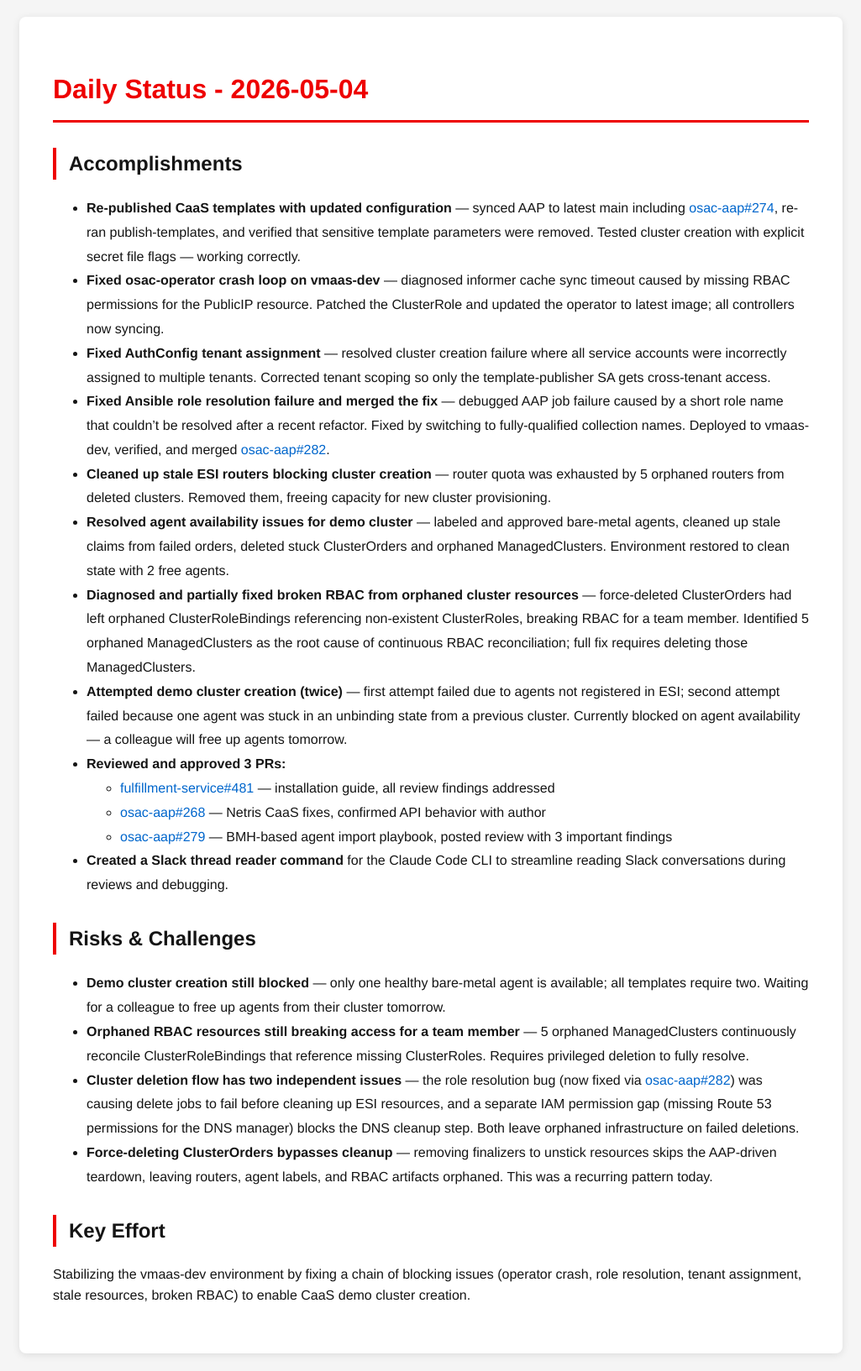
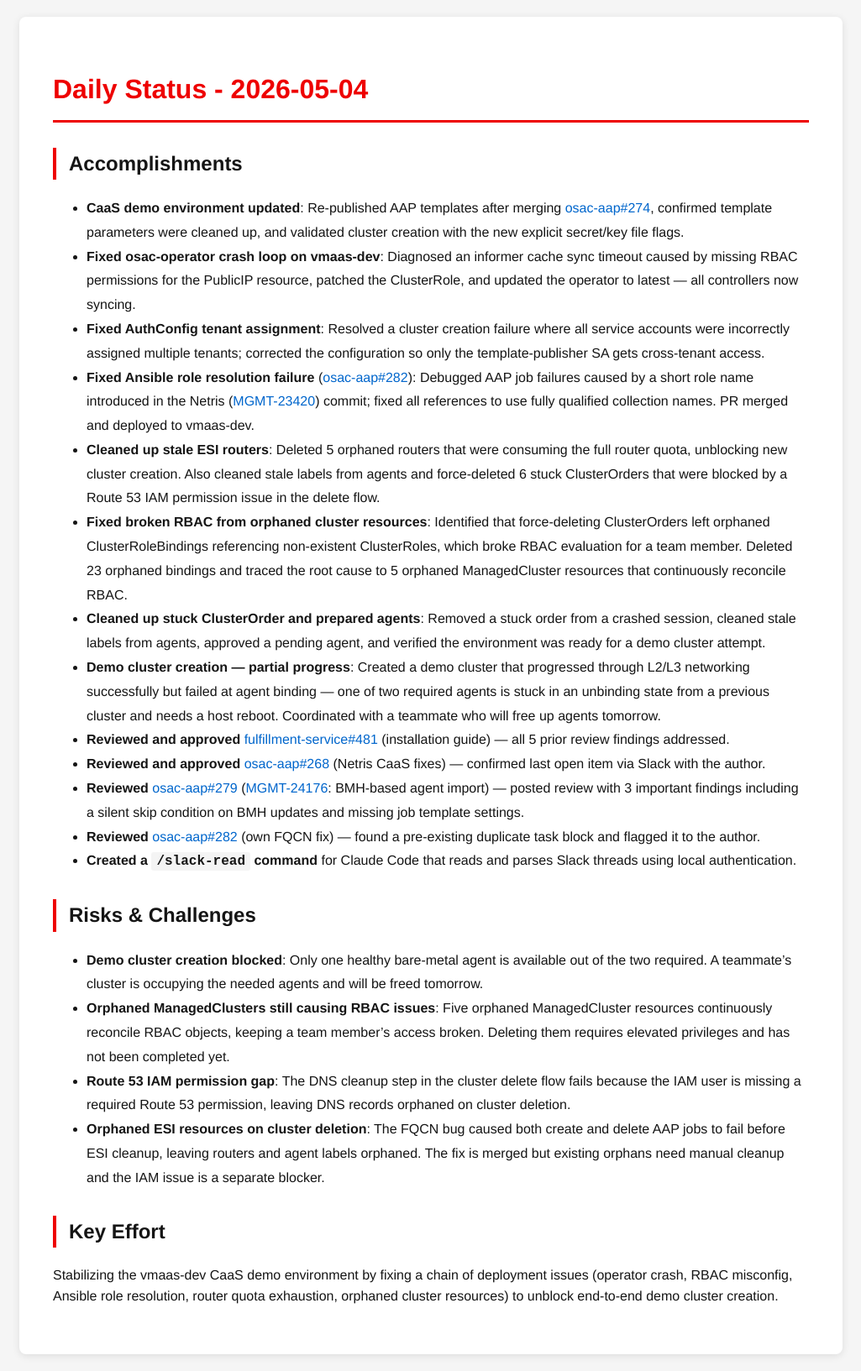
Before and after one commit to tzvatot/daily-status, a Jekyll site: the page built from 2026-05-04.md, in a window 1280 px wide. Shown: the whole page at 84% size, without its empty margins (127-1152 px from the left). Built offline with Jekyll 4.4.1, drawn with Linux system fonts in a browser that asks for light colours.

Commit message:
Daily status update - 2026-05-04

```diff
--- a/2026-05-04.md
+++ b/2026-05-04.md
@@ -8,27 +8,27 @@
 
 ## Accomplishments
 
-- **Re-published CaaS templates with updated configuration** — synced AAP to latest main including [osac-aap#274](https://github.com/osac-project/osac-aap/pull/274), re-ran publish-templates, and verified that sensitive template parameters were removed. Tested cluster creation with explicit secret file flags — working correctly.
-- **Fixed osac-operator crash loop on vmaas-dev** — diagnosed informer cache sync timeout caused by missing RBAC permissions for the PublicIP resource. Patched the ClusterRole and updated the operator to latest image; all controllers now syncing.
-- **Fixed AuthConfig tenant assignment** — resolved cluster creation failure where all service accounts were incorrectly assigned to multiple tenants. Corrected tenant scoping so only the template-publisher SA gets cross-tenant access.
-- **Fixed Ansible role resolution failure and merged the fix** — debugged AAP job failure caused by a short role name that couldn't be resolved after a recent refactor. Fixed by switching to fully-qualified collection names. Deployed to vmaas-dev, verified, and merged [osac-aap#282](https://github.com/osac-project/osac-aap/pull/282).
-- **Cleaned up stale ESI routers blocking cluster creation** — router quota was exhausted by 5 orphaned routers from deleted clusters. Removed them, freeing capacity for new cluster provisioning.
-- **Resolved agent availability issues for demo cluster** — labeled and approved bare-metal agents, cleaned up stale claims from failed orders, deleted stuck ClusterOrders and orphaned ManagedClusters. Environment restored to clean state with 2 free agents.
-- **Diagnosed and partially fixed broken RBAC from orphaned cluster resources** — force-deleted ClusterOrders had left orphaned ClusterRoleBindings referencing non-existent ClusterRoles, breaking RBAC for a team member. Identified 5 orphaned ManagedClusters as the root cause of continuous RBAC reconciliation; full fix requires deleting those ManagedClusters.
-- **Attempted demo cluster creation (twice)** — first attempt failed due to agents not registered in ESI; second attempt failed because one agent was stuck in an unbinding state from a previous cluster. Currently blocked on agent availability — a colleague will free up agents tomorrow.
-- **Reviewed and approved 3 PRs:**
-  - [fulfillment-service#481](https://github.com/osac-project/fulfillment-service/pull/481) — installation guide, all review findings addressed
-  - [osac-aap#268](https://github.com/osac-project/osac-aap/pull/268) — Netris CaaS fixes, confirmed API behavior with author
-  - [osac-aap#279](https://github.com/osac-project/osac-aap/pull/279) — BMH-based agent import playbook, posted review with 3 important findings
-- **Created a Slack thread reader command** for the Claude Code CLI to streamline reading Slack conversations during reviews and debugging.
+- **CaaS demo environment updated**: Re-published AAP templates after merging [osac-aap#274](https://github.com/osac-project/osac-aap/pull/274), confirmed template parameters were cleaned up, and validated cluster creation with the new explicit secret/key file flags.
+- **Fixed osac-operator crash loop on vmaas-dev**: Diagnosed an informer cache sync timeout caused by missing RBAC permissions for the PublicIP resource, patched the ClusterRole, and updated the operator to latest — all controllers now syncing.
+- **Fixed AuthConfig tenant assignment**: Resolved a cluster creation failure where all service accounts were incorrectly assigned multiple tenants; corrected the configuration so only the template-publisher SA gets cross-tenant access.
+- **Fixed Ansible role resolution failure** ([osac-aap#282](https://github.com/osac-project/osac-aap/pull/282)): Debugged AAP job failures caused by a short role name introduced in the Netris ([MGMT-23420](https://issues.redhat.com/browse/MGMT-23420)) commit; fixed all references to use fully qualified collection names. PR merged and deployed to vmaas-dev.
+- **Cleaned up stale ESI routers**: Deleted 5 orphaned routers that were consuming the full router quota, unblocking new cluster creation. Also cleaned stale labels from agents and force-deleted 6 stuck ClusterOrders that were blocked by a Route 53 IAM permission issue in the delete flow.
+- **Fixed broken RBAC from orphaned cluster resources**: Identified that force-deleting ClusterOrders left orphaned ClusterRoleBindings referencing non-existent ClusterRoles, which broke RBAC evaluation for a team member. Deleted 23 orphaned bindings and traced the root cause to 5 orphaned ManagedCluster resources that continuously reconcile RBAC.
+- **Cleaned up stuck ClusterOrder and prepared agents**: Removed a stuck order from a crashed session, cleaned stale labels from agents, approved a pending agent, and verified the environment was ready for a demo cluster attempt.
+- **Demo cluster creation — partial progress**: Created a demo cluster that progressed through L2/L3 networking successfully but failed at agent binding — one of two required agents is stuck in an unbinding state from a previous cluster and needs a host reboot. Coordinated with a teammate who will free up agents tomorrow.
+- **Reviewed and approved** [fulfillment-service#481](https://github.com/osac-project/fulfillment-service/pull/481) (installation guide) — all 5 prior review findings addressed.
+- **Reviewed and approved** [osac-aap#268](https://github.com/osac-project/osac-aap/pull/268) (Netris CaaS fixes) — confirmed last open item via Slack with the author.
+- **Reviewed** [osac-aap#279](https://github.com/osac-project/osac-aap/pull/279) ([MGMT-24176](https://issues.redhat.com/browse/MGMT-24176): BMH-based agent import) — posted review with 3 important findings including a silent skip condition on BMH updates and missing job template settings.
+- **Reviewed** [osac-aap#282](https://github.com/osac-project/osac-aap/pull/282) (own FQCN fix) — found a pre-existing duplicate task block and flagged it to the author.
+- **Created a `/slack-read` command** for Claude Code that reads and parses Slack threads using local authentication.
 
 ## Risks & Challenges
 
-- **Demo cluster creation still blocked** — only one healthy bare-metal agent is available; all templates require two. Waiting for a colleague to free up agents from their cluster tomorrow.
-- **Orphaned RBAC resources still breaking access for a team member** — 5 orphaned ManagedClusters continuously reconcile ClusterRoleBindings that reference missing ClusterRoles. Requires privileged deletion to fully resolve.
-- **Cluster deletion flow has two independent issues** — the role resolution bug (now fixed via [osac-aap#282](https://github.com/osac-project/osac-aap/pull/282)) was causing delete jobs to fail before cleaning up ESI resources, and a separate IAM permission gap (missing Route 53 permissions for the DNS manager) blocks the DNS cleanup step. Both leave orphaned infrastructure on failed deletions.
-- **Force-deleting ClusterOrders bypasses cleanup** — removing finalizers to unstick resources skips the AAP-driven teardown, leaving routers, agent labels, and RBAC artifacts orphaned. This was a recurring pattern today.
+- **Demo cluster creation blocked**: Only one healthy bare-metal agent is available out of the two required. A teammate's cluster is occupying the needed agents and will be freed tomorrow.
+- **Orphaned ManagedClusters still causing RBAC issues**: Five orphaned ManagedCluster resources continuously reconcile RBAC objects, keeping a team member's access broken. Deleting them requires elevated privileges and has not been completed yet.
+- **Route 53 IAM permission gap**: The DNS cleanup step in the cluster delete flow fails because the IAM user is missing a required Route 53 permission, leaving DNS records orphaned on cluster deletion.
+- **Orphaned ESI resources on cluster deletion**: The FQCN bug caused both create and delete AAP jobs to fail before ESI cleanup, leaving routers and agent labels orphaned. The fix is merged but existing orphans need manual cleanup and the IAM issue is a separate blocker.
 
 ## Key Effort
 
-Stabilizing the vmaas-dev environment by fixing a chain of blocking issues (operator crash, role resolution, tenant assignment, stale resources, broken RBAC) to enable CaaS demo cluster creation.
+Stabilizing the vmaas-dev CaaS demo environment by fixing a chain of deployment issues (operator crash, RBAC misconfig, Ansible role resolution, router quota exhaustion, orphaned cluster resources) to unblock end-to-end demo cluster creation.
```
